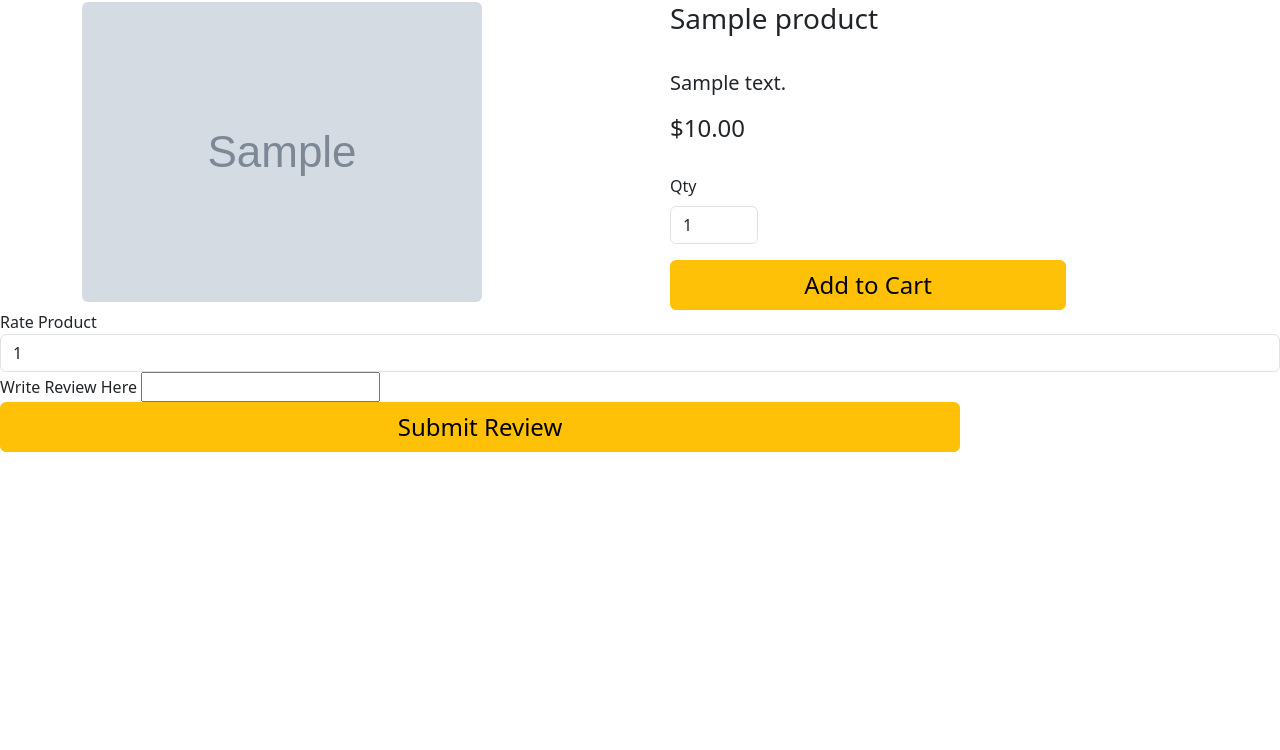
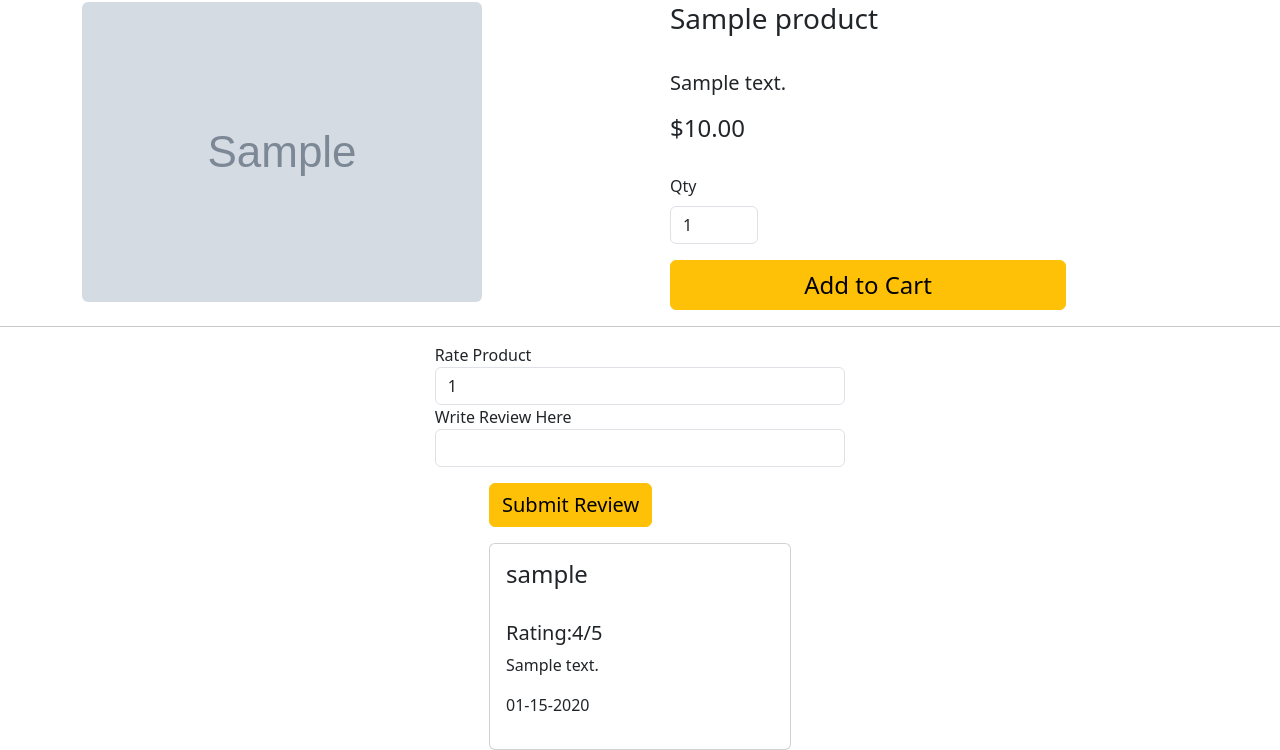
Before and after one commit to Rgjmerc/ReaperReads, a Flask app: template templates/product.html.jinja in a window 1280 px wide. Shown: the part 70-820 px from the top of the page. Before the commit the page ends 522 px from the top, so only its background shows below. Run offline with Flask 3, Linux system fonts and the light colour scheme; the template is opened without the code that fills it: most values are stand-ins (such as "Sample title", 1, 10 or a date in 2020); grey boxes marked "Sample" are stand-in pictures.

Commit message:
reviews functioning (need to limit one per user)

```diff
--- a/main.py
+++ b/main.py
@@ -78,9 +78,17 @@ def product_page(product_id):
     result = cursor.fetchone()
     if result is None:
         abort(404)
+    cursor.execute(f""" SELECT
+    `customer_id`,`product_id`,`content`,`rating`,
+    `Reviews`.`timestamp`,`username`
+    FROM `Reviews`
+    JOIN `Customer` ON `customer_id` = `Customer`.`id`
+    WHERE `product_id` = {product_id};
+    """)
+    results = cursor.fetchall()
     cursor.close()
     conn.close()
-    return render_template("product.html.jinja",product = result)
+    return render_template("product.html.jinja",product = result, reviews = results)
 
 @app.route("/product/<product_id>/cart", methods = ["POST"])
 @flask_login.login_required
@@ -255,6 +263,7 @@ def sale():
     cursor.close()
     conn.close()
     return redirect("/thanks", saleproduct = saleproduct)
+
 @app.route("/product/<product_id>/review", methods = ["POST"])
 def review(product_id):
     conn = connectdb()
@@ -268,7 +277,6 @@ def review(product_id):
     VALUE
     ('{customer_id}','{product_id}','{content}','{rate}')
     ;""")
-    result = cursor.fetchall()
     cursor.close()
     conn.close()
-    return render_template("product.html.jinja",product = result)
+    return redirect(f"/product/{product_id}")
--- a/templates/product.html.jinja
+++ b/templates/product.html.jinja
@@ -33,13 +33,39 @@
       </div>
     </div>
   </div>
-<form method="POST" action="/product/{{product['id']}}/review">
-<label for="rate">Rate Product</label>
-<input type="number" class="form-control" id="rate" min="1" value="1" max="5" name="rate">
-<label for="content">Write Review Here</label>
-<input type="text" id="content" name="content">
-<button type="submit" class="fs-4 btn btn-warning w-75"> Submit Review </button>
-</form>
+  <hr>
+  <form method="POST" action="/product/{{product['id']}}/review">
+    <div class="row justify-content-center">
+      <div class="col-4">
+        <label for="rate">Rate Product</label>
+        <input type="number" class="form-control col-4" id="rate" min="1" value="1" max="5" name="rate">
+        <label for="content">Write Review Here</label>
+        <input type="text" id="content" name="content" class="form-control col-4">
+      </div>
+    </div>
+    <div class="row justify-content-center">
+      <div class="col-3 my-3">
+        <button type="submit" class="fs-5 btn btn-warning"> Submit Review </button>
+      </div>
+    </div>
+  </form>
+  <div class="row justify-content-center">
+    {%for review in reviews%}
+    <div class="col-3">
+      <div class="card" style="">
+        <div class="card-body">
+          <h4 class="card-title">{{review["username"]}}</h4>
+          <br>
+          <h5>Rating:{{review["rate"]}}/5</h5>
+          <p class="card-text">{{review["content"]}}</p>
+          <p>{{review["timestamp"].strftime("%m-%d-%Y")}}</p>
+        </div>
+      </div>
+    </div>
+    {%endfor%}
+  </div>
+
+
   <script src="https://cdn.jsdelivr.net/npm/bootstrap@5.3.3/dist/js/bootstrap.bundle.min.js"
     integrity="sha384-YvpcrYf0tY3lHB60NNkmXc5s9fDVZLESaAA55NDzOxhy9GkcIdslK1eN7N6jIeHz"
     crossorigin="anonymous"></script>
```
Also changed, not shown: templates/thanks.html.jinja (added), thanks.html.jinja (deleted).
